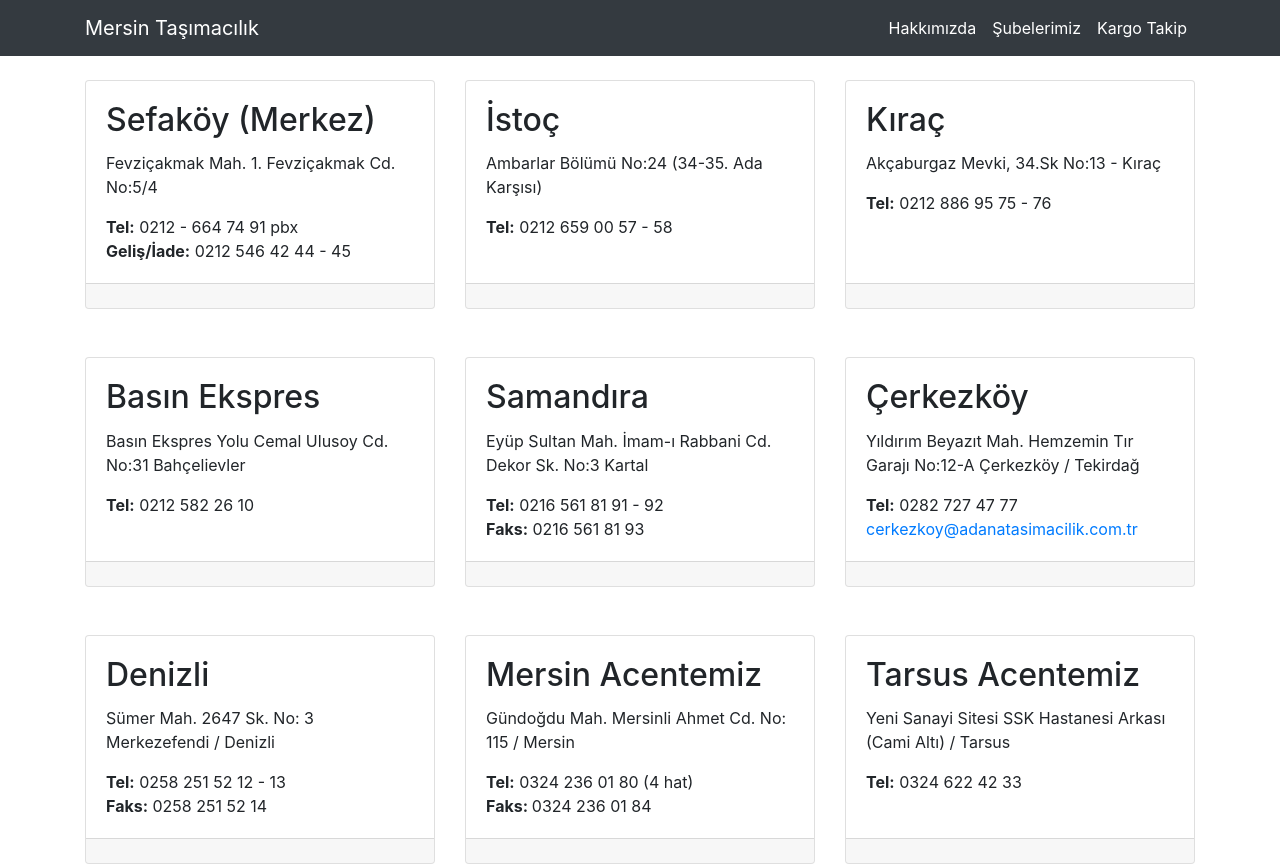
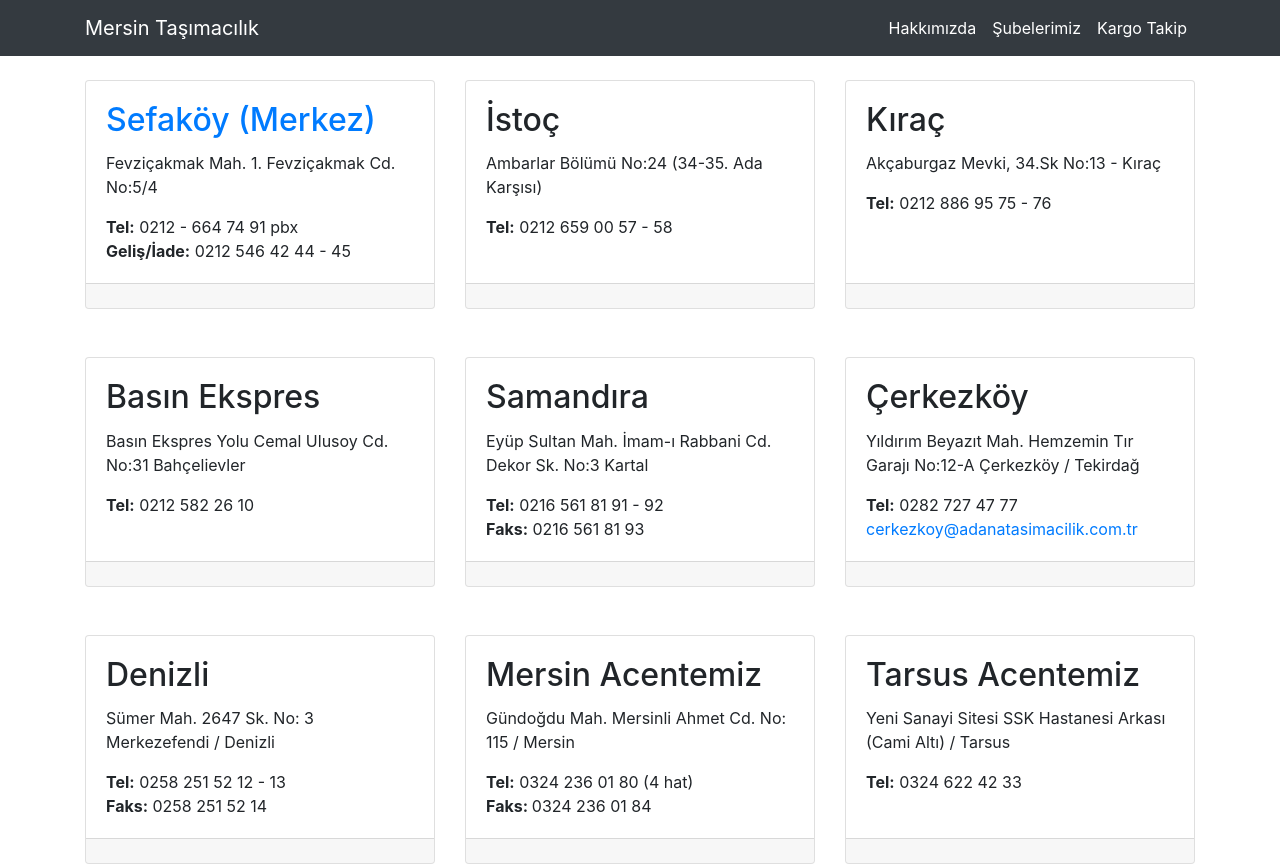
Before and after one commit to mersintas/mersintas.github.io, a website: page subelerimiz.html in a window 1280 px wide. Shown: the top 867 px of the page. Drawn offline with Linux system fonts and the light colour scheme.

Commit message:
merkez konum linki eklendi

```diff
--- a/subelerimiz.html
+++ b/subelerimiz.html
@@ -56,7 +56,7 @@
       <div class="col-md-4 mb-5">
         <div class="card h-100">
           <div class="card-body">
-            <h2 class="card-title">Sefaköy (Merkez)</h2>
+            <h2 class="card-title"><a href="https://www.google.com/maps/dir//mersin+ta%C5%9F%C4%B1mac%C4%B1l%C4%B1k+sefak%C3%B6y/data=!4m6!4m5!1m1!4e2!1m2!1m1!1s0x14caa571b441d907:0xcf72201d756a3617?sa=X&ved=2ahUKEwik76OuvqqEAxUS9AIHHSA_DtgQ9Rd6BQiKARAA">Sefaköy (Merkez)</a></h2>
             <p class="card-text">Fevziçakmak Mah. 1. Fevziçakmak Cd. No:5/4</p>
             <b>Tel:</b> 0212 - 664 74 91 pbx<br>
             <b>Geliş/İade:</b> 0212 546 42 44 - 45
```
